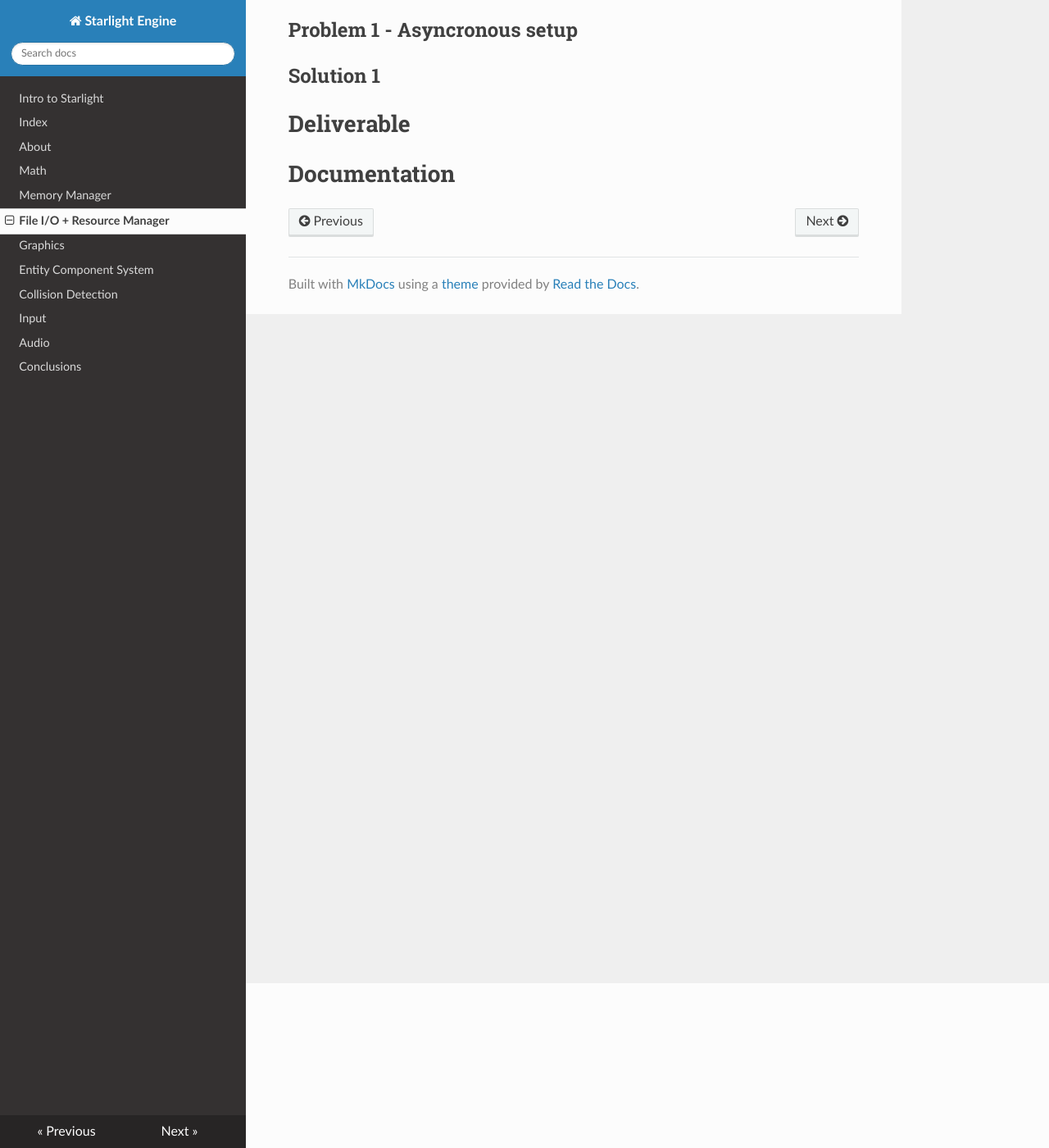
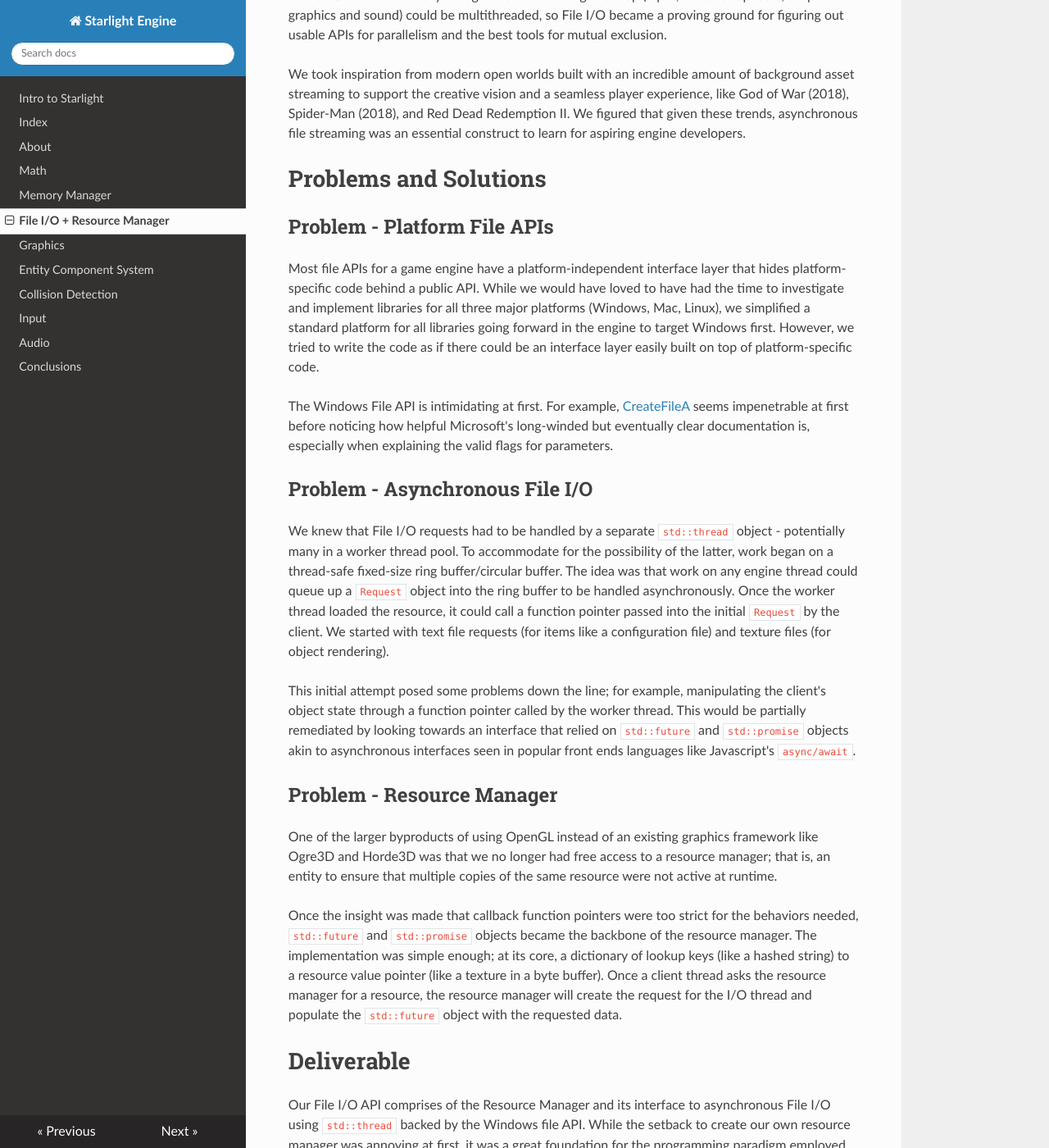
Before and after one commit to j-eriksmith/starlight-engine, an MkDocs documentation site: the page built from docs/docs/fileio.md, in a window 1280 px wide and 1400 px high, scrolled down 201 px. Shown: the whole window at 82% size. Built offline with MkDocs 1.6.1, drawn with Linux system fonts in a browser that asks for light colours; nearby versions of some CDN libraries; some of the changed text lies outside the part shown.

```diff
--- a/docs/docs/fileio.md
+++ b/docs/docs/fileio.md
@@ -1,11 +1,38 @@
 # Initial Goals for File I/O
+
+File I/O was the first obvious place to try multithreading and all of the standard library's support for it since C++11. We initially thought that the entire game loop (input, behavior updates, output graphics and sound) could be multithreaded, so File I/O became a proving ground for figuring out usable APIs for parallelism and the best tools for mutual exclusion.
+
+We took inspiration from modern open worlds built with an incredible amount of background asset streaming to support the creative vision and a seamless player experience, like God of War (2018), Spider-Man (2018), and Red Dead Redemption II. We figured that given these trends, asynchronous file streaming was an essential construct to learn for aspiring engine developers.
 
 # Problems and Solutions
 
-## Problem 1 - Asyncronous setup
+## Problem - Platform File APIs
 
-## Solution 1
+Most file APIs for a game engine have a platform-independent interface layer that hides platform-specific code behind a public API. While we would have loved to have had the time to investigate and implement libraries for all three major platforms (Windows, Mac, Linux), we simplified a standard platform for all libraries going forward in the engine to target Windows first. However, we tried to write the code as if there could be an interface layer easily built on top of platform-specific code.
+
+The Windows File API is intimidating at first. For example, [CreateFileA](https://docs.microsoft.com/en-us/windows/win32/api/fileapi/nf-fileapi-createfilea) seems impenetrable at first before noticing how helpful Microsoft's long-winded but eventually clear documentation is, especially when explaining the valid flags for parameters.
+
+## Problem - Asynchronous File I/O
+
+We knew that File I/O requests had to be handled by a separate `std::thread` object - potentially many in a worker thread pool. To accommodate for the possibility of the latter, work began on a thread-safe fixed-size ring buffer/circular buffer. The idea was that work on any engine thread could queue up a `Request` object into the ring buffer to be handled asynchronously. Once the worker thread loaded the resource, it could call a function pointer passed into the initial `Request` by the client. We started with text file requests (for items like a configuration file) and texture files (for object rendering).
+
+This initial attempt posed some problems down the line; for example, manipulating the client's object state through a function pointer called by the worker thread. This would be partially remediated by looking towards an interface that relied on `std::future` and `std::promise` objects akin to asynchronous interfaces seen in popular front ends languages like Javascript's `async/await`.
+
+## Problem - Resource Manager
+
+One of the larger byproducts of using OpenGL instead of an existing graphics framework like Ogre3D and Horde3D was that we no longer had free access to a resource manager; that is, an entity to ensure that multiple copies of the same resource were not active at runtime.
+
+Once the insight was made that callback function pointers were too strict for the behaviors needed, `std::future` and `std::promise` objects became the backbone of the resource manager. The implementation was simple enough; at its core, a dictionary of lookup keys (like a hashed string) to a resource value pointer (like a texture in a byte buffer). Once a client thread asks the resource manager for a resource, the resource manager will create the request for the I/O thread and populate the `std::future` object with the requested data.
 
 # Deliverable
 
+Our File I/O API comprises of the Resource Manager and its interface to asynchronous File I/O using `std::thread` backed by the Windows file API. While the setback to create our own resource manager was annoying at first, it was a great foundation for the programming paradigm employed many other systems down the line that rely on cached results to avoid expensive runtime lookups, like our Audio subsystem.
+
+### Helpful Resources
+
+- [Creating a Circular Buffer in C and C++ - Phillip Johnston](https://embeddedartistry.com/blog/2017/05/17/creating-a-circular-buffer-in-c-and-c/)
+
+- [A Resource Manager for Game Assets (and comments) - Gamedev.net](https://www.gamedev.net/articles/programming/general-and-gameplay-programming/a-resource-manager-for-game-assets-r3807/)
+
+- [Stackoverflow: What is std::promise?](https://stackoverflow.com/questions/11004273/what-is-stdpromise/12335206#12335206)
 # Documentation
```
Also changed, not shown: docs/docs/math.md (+3 -5 lines).
